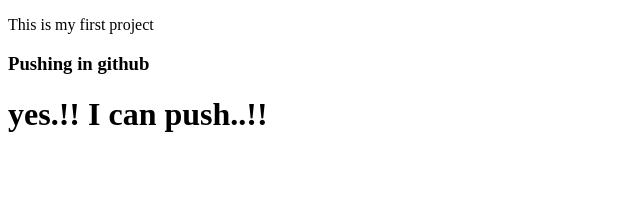
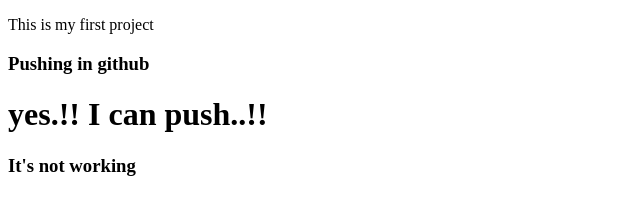
Before and after one commit to ShahbajOvik/my-first-website, a plain HTML site: page index.html in a window 1280 px wide. Shown: the whole page, without its empty margins (0-640 px from the left). Drawn offline with Linux system fonts and the light colour scheme.

Commit message:
It's troubling

```diff
--- a/index.html
+++ b/index.html
@@ -10,5 +10,7 @@
     <p>This is my first project</p>
     <h3>Pushing in github</h3>
     <h1>yes.!! I can push..!!</h1>
+    <h3>It's not working</h3>
+
 </body>
 </html>
```
